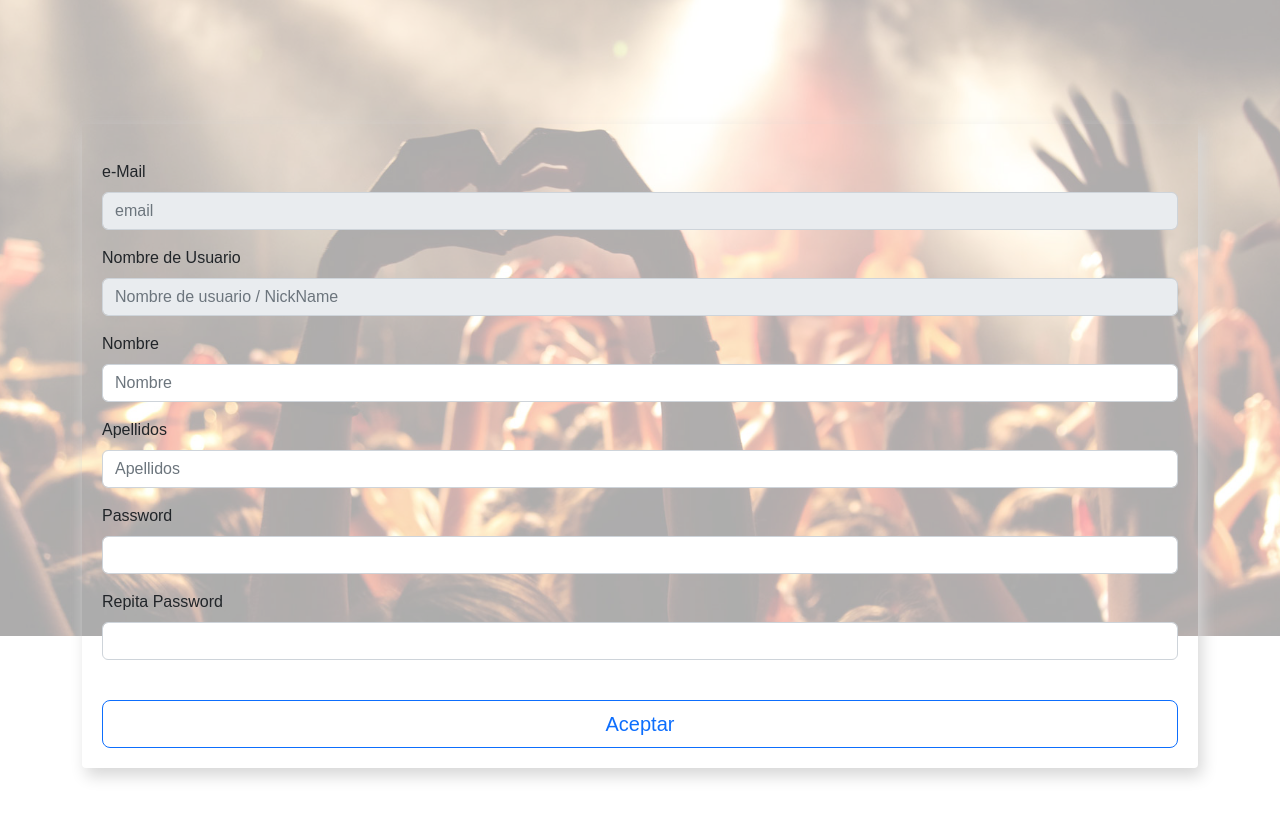
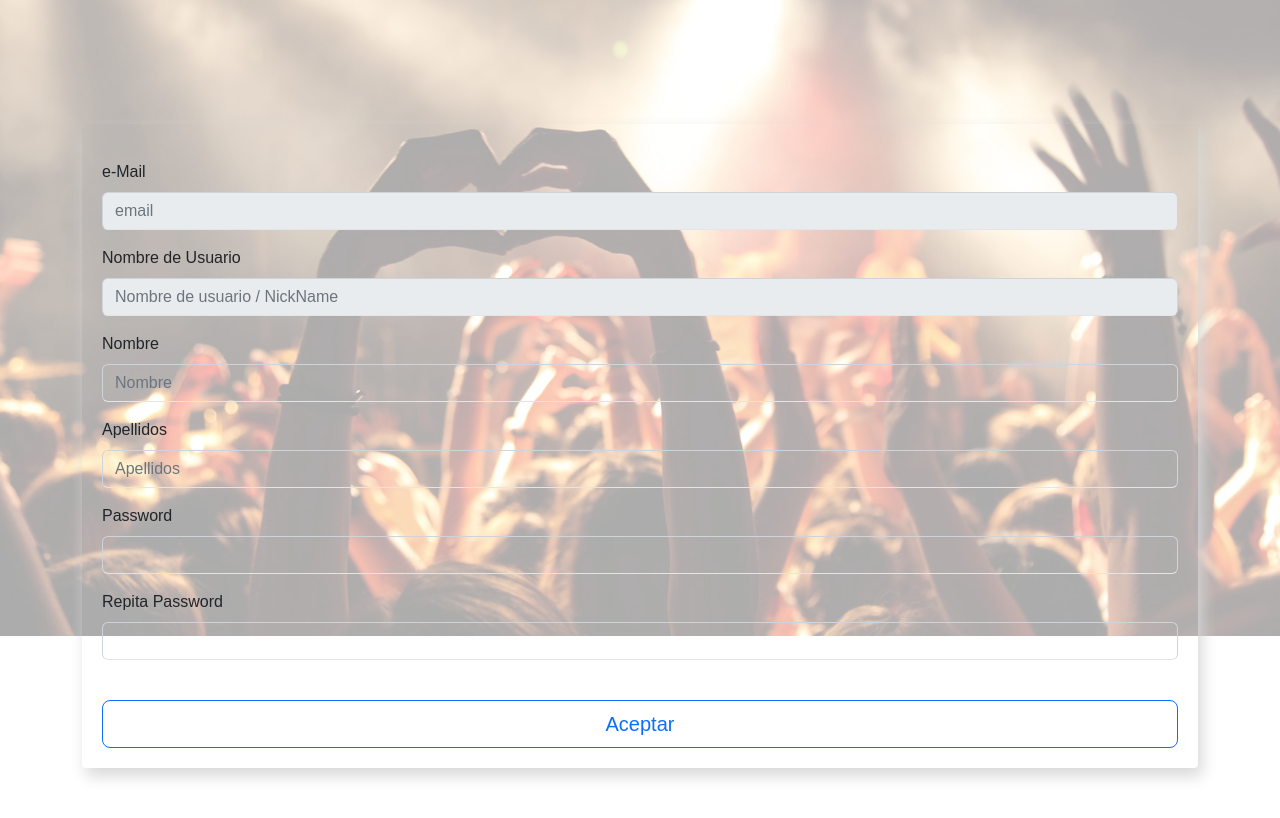
Before and after one commit to mwpdevelopment/git-github.com-mwpdevelopment-Event, a plain HTML site: page profile.html in a window 1280 px wide. Shown: the part 164-982 px from the top of the page. Drawn offline with nearby package versions, Linux system fonts and the light colour scheme.

Commit message:
Subida a pro solo html

```diff
--- a/profile.html
+++ b/profile.html
@@ -68,30 +68,30 @@
                     <div class="col-lg-12 col-md-12 col-sm-8 col-lg-3 mx-auto">
                         <div class="formContainer">
 
-                            <form action="#">
+                            <form action="eventos.html">
                                 <div class="form-group mt-3">
                                     <label class="mb-2" for="email">e-Mail</label>
-                                    <input class="form-control" id="email" disabled="disabled" name="email" type="email"  placeholder="email"/>
+                                    <input class="form-control transparente" id="email" disabled="disabled" name="email" type="email"  placeholder="email"/>
                                 </div>
                                 <div class="form-group mt-3">
                                     <label class="mb-2" for="user">Nombre de Usuario</label>
-                                    <input class="form-control" id="user" name="user" disabled="disabled" placeholder="Nombre de usuario / NickName"/>
+                                    <input class="form-control transparente" id="user" name="user" disabled="disabled" placeholder="Nombre de usuario / NickName"/>
                                 </div>
                                 <div class="form-group mt-3">
                                     <label class="mb-2" for="name">Nombre</label>
-                                    <input class="form-control" id="name" name="name"  placeholder="Nombre"/>
+                                    <input class="form-control transparente" id="name" name="name"  placeholder="Nombre"/>
                                 </div>
                                 <div class="form-group mt-3">
                                     <label class="mb-2" for="surname">Apellidos</label>
-                                    <input class="form-control" id="surname" name="surname"  placeholder="Apellidos"/>
+                                    <input class="form-control transparente" id="surname" name="surname"  placeholder="Apellidos"/>
                                 </div>
                                 <div class="form-group mt-3">
                                     <label class="mb-2" for="password">Password</label>
-                                    <input class="form-control" id="password" name="password" type="password" />
+                                    <input class="form-control transparente" id="password" name="password" type="password" />
                                 </div>
                                 <div class="form-group mt-3">
                                     <label class="mb-2" for="repassword">Repita Password</label>
-                                    <input class="form-control" id="repassword" name="repassword" type="password" />
+                                    <input class="form-control transparente" id="repassword" name="repassword" type="password" />
                                 </div>
                                 <div class="form-group mt-3">
                                     <button class="btn btn-outline-primary btn-lg w-100 mt-4">Aceptar</button>
```
Also changed, not shown: index.html (+3 -3 lines), register.html (+7 -7 lines).
